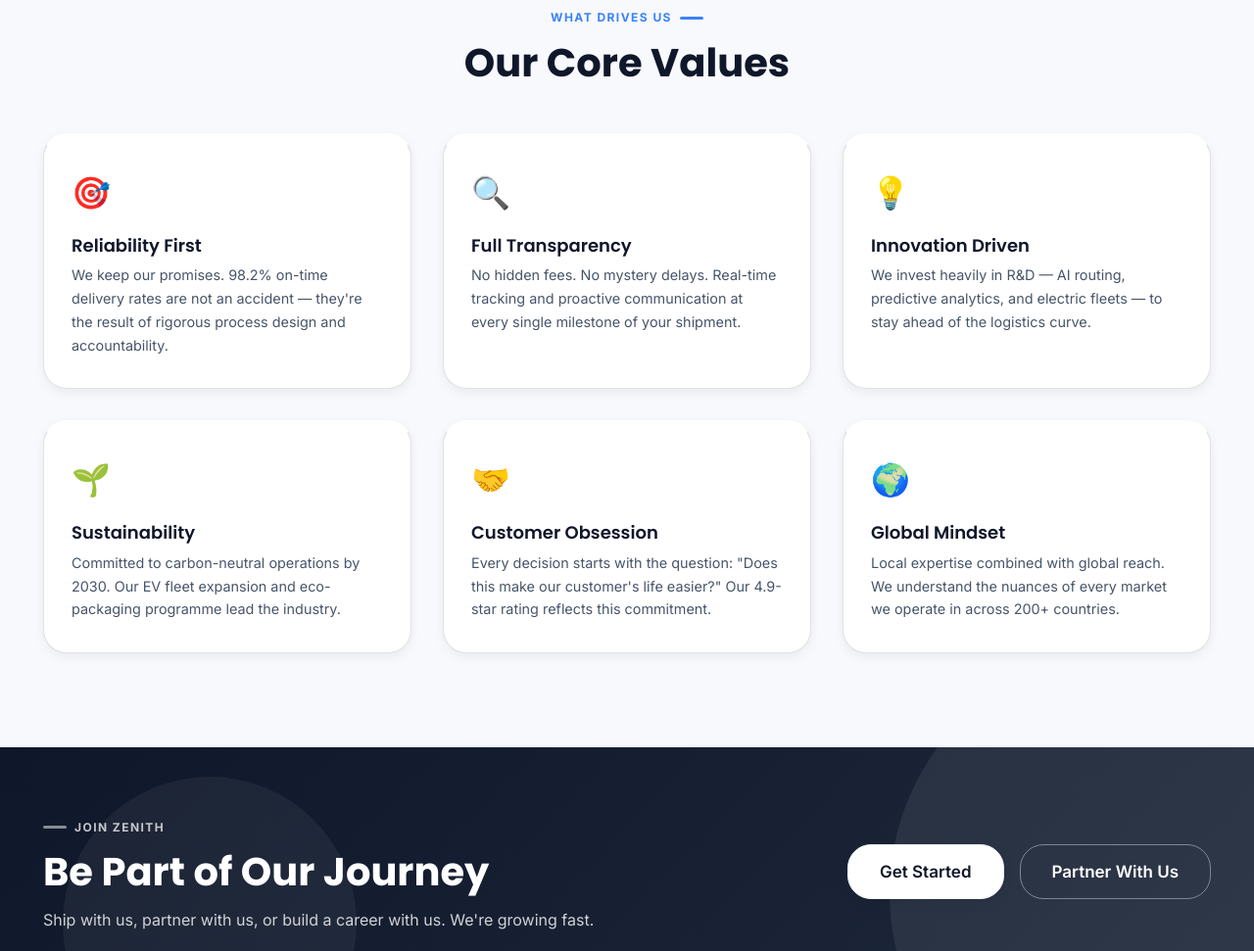
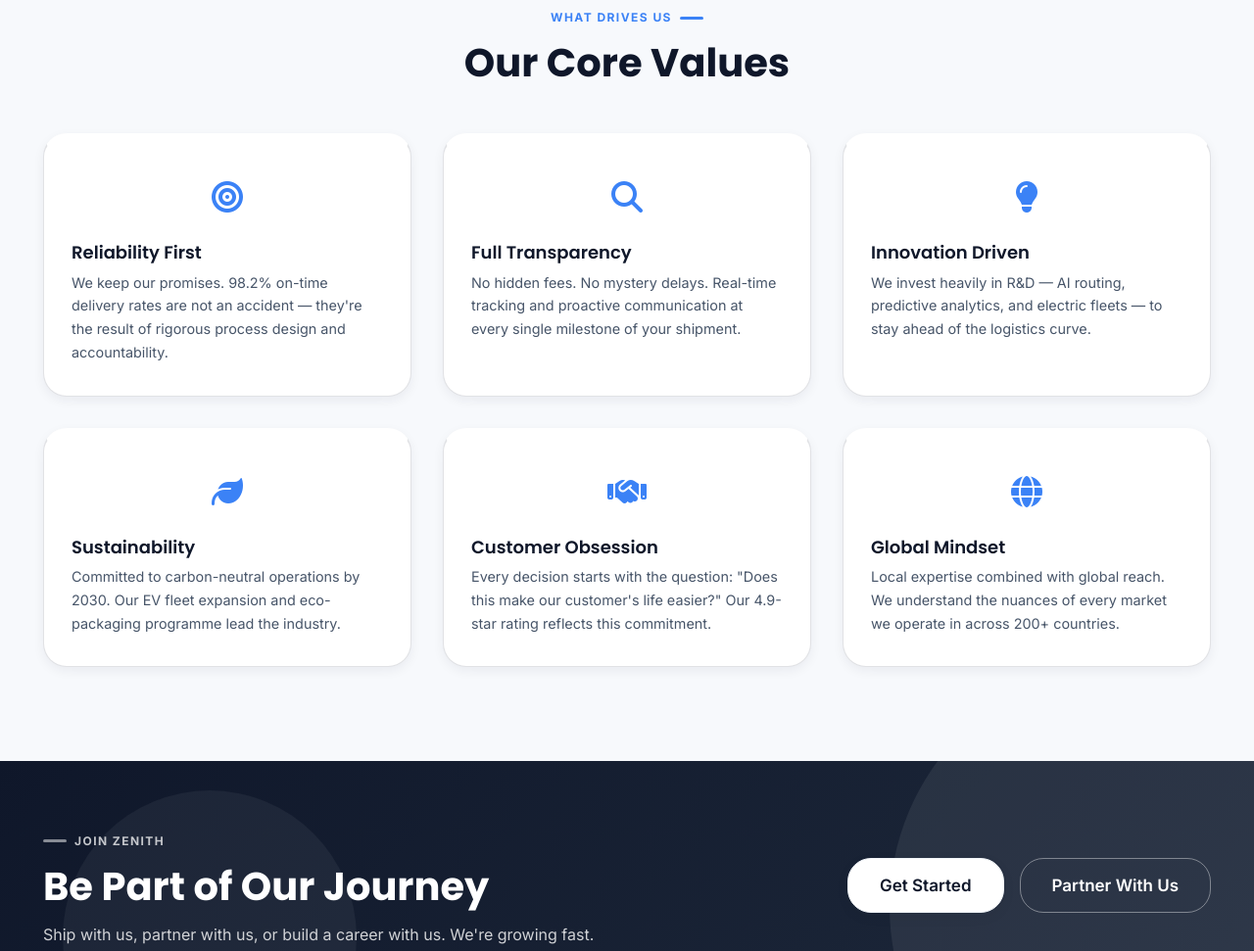
Before and after one commit to venkat2005code/Zenith, a plain HTML site: page about.html in a window 1280 px wide. Shown: the part 2826-3797 px from the top of the page at 98% size. Drawn offline with Linux system fonts and the light colour scheme.

Commit message:
Replace emoji icons in 'Our Core Values' section with Font Awesome
- Replace all value card emojis with professional Font Awesome icons:
  - Target emoji (🎯) → bullseye icon
  - Magnifying glass emoji (🔍) → search icon
  - Lightbulb emoji (💡) → lightbulb icon
  - Seedling emoji (🌱) → leaf icon
  - Handshake emoji (🤝) → handshake icon
  - Globe emoji (🌍) → globe icon
- Enhance .vi class styling with flexbox centering
- Add accent color styling for icons
- Maintain dark theme color support

Complete emoji removal across entire project - all pages now use professional Font Awesome iconography

```diff
--- a/about.html
+++ b/about.html
@@ -216,32 +216,32 @@
     </div>
     <div class="values-grid">
       <div class="value-card fade-in delay-100">
-        <div class="vi">🎯</div>
+        <div class="vi"><i class="fas fa-bullseye"></i></div>
         <h5>Reliability First</h5>
         <p>We keep our promises. 98.2% on-time delivery rates are not an accident — they're the result of rigorous process design and accountability.</p>
       </div>
       <div class="value-card fade-in delay-200">
-        <div class="vi">🔍</div>
+        <div class="vi"><i class="fas fa-magnifying-glass"></i></div>
         <h5>Full Transparency</h5>
         <p>No hidden fees. No mystery delays. Real-time tracking and proactive communication at every single milestone of your shipment.</p>
       </div>
       <div class="value-card fade-in delay-300">
-        <div class="vi">💡</div>
+        <div class="vi"><i class="fas fa-lightbulb"></i></div>
         <h5>Innovation Driven</h5>
         <p>We invest heavily in R&D — AI routing, predictive analytics, and electric fleets — to stay ahead of the logistics curve.</p>
       </div>
       <div class="value-card fade-in delay-100">
-        <div class="vi">🌱</div>
+        <div class="vi"><i class="fas fa-leaf"></i></div>
         <h5>Sustainability</h5>
         <p>Committed to carbon-neutral operations by 2030. Our EV fleet expansion and eco-packaging programme lead the industry.</p>
       </div>
       <div class="value-card fade-in delay-200">
-        <div class="vi">🤝</div>
+        <div class="vi"><i class="fas fa-handshake"></i></div>
         <h5>Customer Obsession</h5>
         <p>Every decision starts with the question: "Does this make our customer's life easier?" Our 4.9-star rating reflects this commitment.</p>
       </div>
       <div class="value-card fade-in delay-300">
-        <div class="vi">🌍</div>
+        <div class="vi"><i class="fas fa-globe"></i></div>
         <h5>Global Mindset</h5>
         <p>Local expertise combined with global reach. We understand the nuances of every market we operate in across 200+ countries.</p>
       </div>
--- a/css/style.css
+++ b/css/style.css
@@ -2496,6 +2496,18 @@ select.form-control {
 .value-card .vi {
   font-size: 2rem;
   margin-bottom: 16px;
+  display: flex;
+  align-items: center;
+  justify-content: center;
+  color: var(--clr-accent);
+  width: 60px;
+  height: 60px;
+  margin-left: auto;
+  margin-right: auto;
+}
+
+[data-theme="dark"] .value-card .vi {
+  color: #FFB38A;
 }
 
 .value-card h5 {
```
